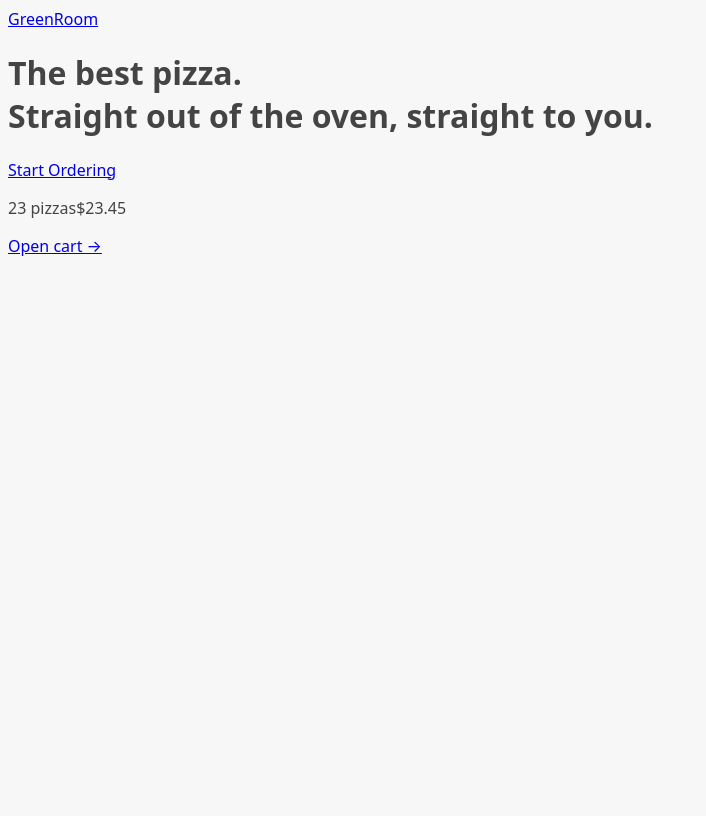
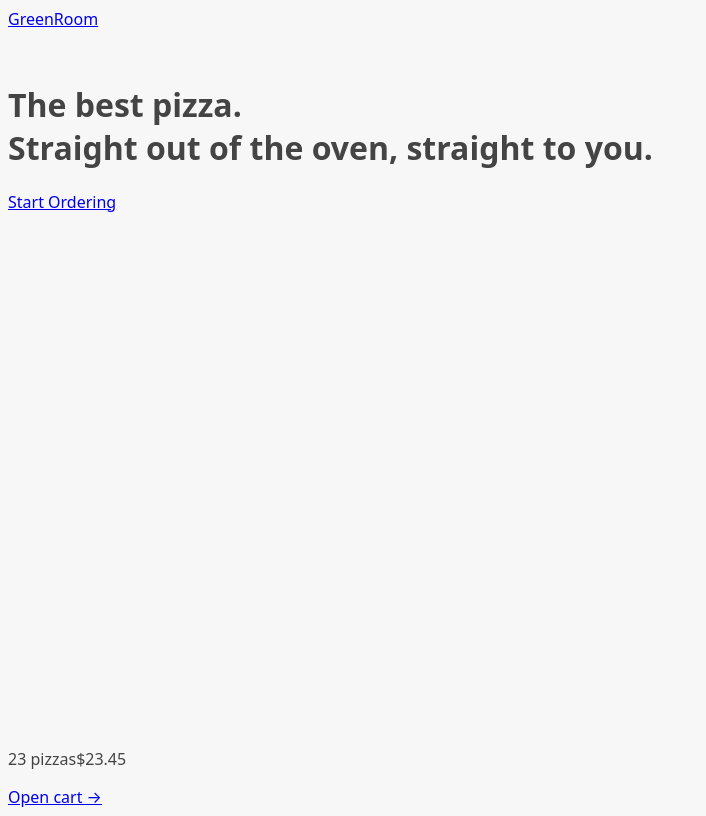
Before and after one commit to stpkkk/greenroom-store, a React (Vite) app: page / in a window 1280 px wide. Shown: the whole page, without its empty margins (0-706 px from the left). Built offline with nearby package versions, Linux system fonts and the light colour scheme; what miragejs would draw is missing.

Commit message:
feat: handling Error and page Loader

```diff
--- a/src/App.tsx
+++ b/src/App.tsx
@@ -1,5 +1,6 @@
 import { createBrowserRouter, RouterProvider } from 'react-router-dom'
 import Home from './ui/Home'
+import Error from './ui/Error'
 import Menu, { loader as productsLoader } from './features/menu/Menu'
 import Cart from './features/cart/Cart'
 import Order from './features/order/Order'
@@ -26,6 +27,8 @@ new Server({
 const router = createBrowserRouter([
 	{
 		element: <AppLayout />,
+		errorElement: <Error />,
+
 		children: [
 			{
 				path: '/',
@@ -35,6 +38,7 @@ const router = createBrowserRouter([
 				path: '/menu',
 				element: <Menu />,
 				loader: productsLoader,
+				errorElement: <Error />,
 			},
 			{
 				path: '/cart',
--- a/src/ui/AppLayout.tsx
+++ b/src/ui/AppLayout.tsx
@@ -1,16 +1,15 @@
 import Header from './Header'
 import CartOverview from '../features/cart/CartOverview'
-import { Outlet } from 'react-router-dom'
+import { Outlet, useNavigation } from 'react-router-dom'
+import Loader from './Loader'
 
 function AppLayout() {
+	const navigation = useNavigation()
+
 	return (
-		<div>
+		<div className='layout'>
 			<Header />
-
-			<main>
-				<Outlet />
-			</main>
-
+			<main>{navigation.state === 'loading' ? <Loader /> : <Outlet />}</main>
 			<CartOverview />
 		</div>
 	)
--- a/src/ui/Error.tsx
+++ b/src/ui/Error.tsx
@@ -1,15 +1,19 @@
-import { useNavigate } from 'react-router-dom';
+import { useNavigate, useRouteError } from 'react-router-dom'
 
-function NotFound() {
-  const navigate = useNavigate();
+function Error() {
+	const navigate = useNavigate()
+	const error = useRouteError()
 
-  return (
-    <div>
-      <h1>Something went wrong 😢</h1>
-      <p>%MESSAGE%</p>
-      <button onClick={() => navigate(-1)}>&larr; Go back</button>
-    </div>
-  );
+	return (
+		<div>
+			<h1>Something went wrong 😢</h1>
+			<p>
+				{(error as Error)?.message ||
+					(error as { statusText?: string })?.statusText}
+			</p>
+			<button onClick={() => navigate(-1)}>&larr; Go back</button>
+		</div>
+	)
 }
 
-export default NotFound;
+export default Error
```
